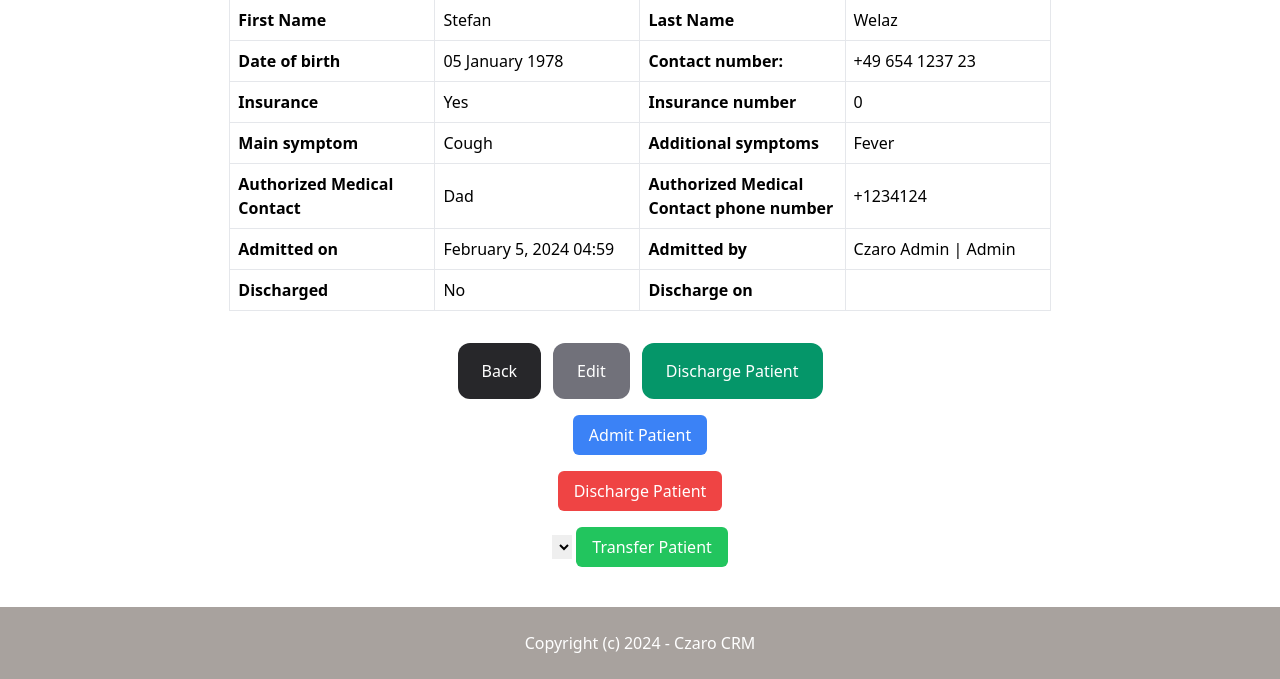
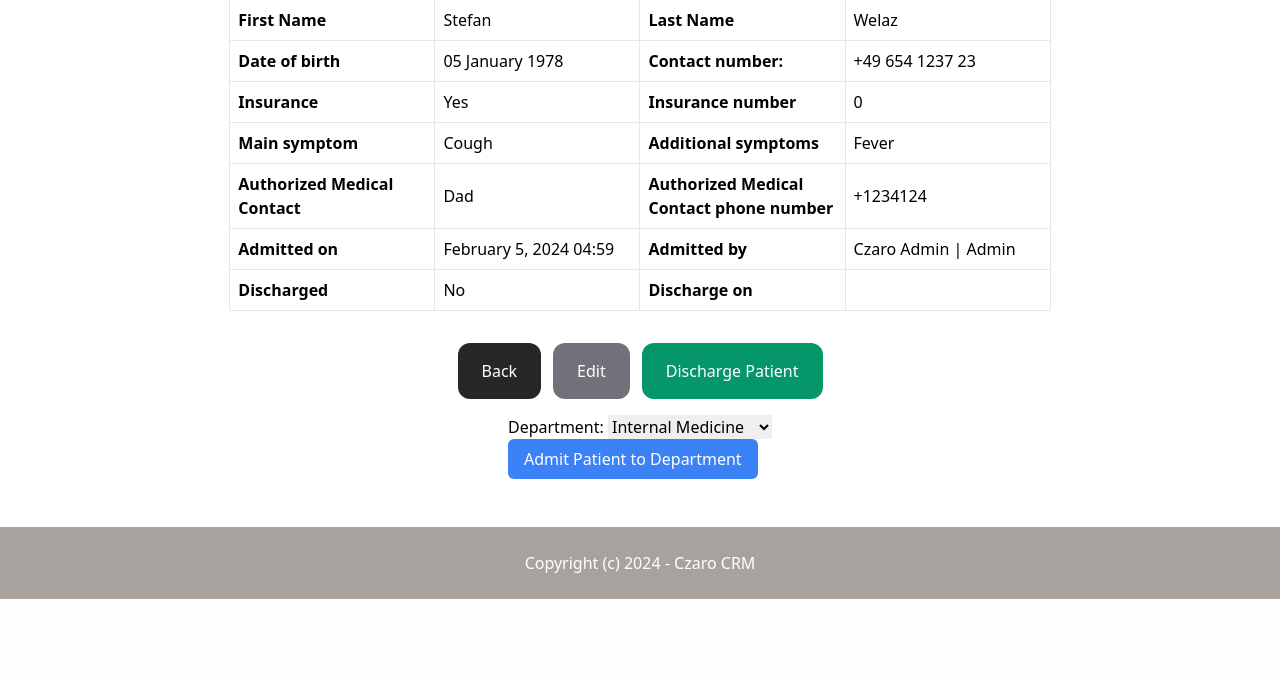
Before and after one commit to MrCzaro/Czaro_CRM, a Django app: page /visit/398e0183-8bfc-4795-bd8f-349d75c7e5b4/visit-detail/b3c744fb-3fa6-4101-8831-af101e958836/ in a window 1280 px wide. Shown: the part 201-880 px from the top of the page. After the commit the page ends 800 px from the top, so only its background shows below. Run offline with Django 5.2, Linux system fonts and the light colour scheme; a user stored in the database is signed in; data comes from the database, SQL or seed files in the repository; both versions use the stored data as it was after the commit; lists and menus that the app fills with data are empty; some libraries are stand-ins or nearby versions.

Commit message:
Update 6/2/24

```diff
--- a/templates/visit_detail.html
+++ b/templates/visit_detail.html
@@ -84,37 +84,15 @@
             </div>
     </div>
 
-<!-- Admit Patient -->
+  <!-- Inside your HTML form or where you want the form/link to appear -->
 <div class="flex justify-center mt-4">
-    <form method="post" action="{% url 'department:admit' patient_id=patient.id visit_id=visit.id department_id=department.id|default:None %}">
+    <form method="post" action="{% url 'visit:detail' patient.id visit.id %}">
         {% csrf_token %}
-        <button type="submit" class="py-2 px-4 bg-blue-500 text-white rounded-md">Admit Patient</button>
-    </form>
-</div>
-
-<!-- Discharge Patient -->
-<div class="flex justify-center mt-4">
-    <form method="post" action="{% url 'department:discharge' patient_id=patient.id visit_id=visit.id department_id=department.id %}">
-        {% csrf_token %}
-        <button type="submit" class="py-2 px-4 bg-red-500 text-white rounded-md">Discharge Patient</button>
+        {{ form.as_p }}
+        <button type="submit" class="py-2 px-4 bg-blue-500 text-white rounded-md">Admit Patient to Department</button>
     </form>
 </div>
 
 
 
-<!-- Transfer Patient -->
-<div class="flex justify-center mt-4">
-    <form method="post" action="{% url 'department:transfer' patient.id visit.id department.id %}">
-        {% csrf_token %}
-        <select name="to_department" id="to_department">
-            <!-- Populate dropdown with available departments for transfer -->
-            {% for other_department in available_departments %}
-                <option value="{{ other_department.id }}">{{ other_department.name }}</option>
-            {% endfor %}
-        </select>
-        <button type="submit" class="py-2 px-4 bg-green-500 text-white rounded-md">Transfer Patient</button>
-    </form>
-</div>
-
-
 {% endblock %}
--- a/visit/forms.py
+++ b/visit/forms.py
@@ -4,6 +4,7 @@
 FORM_CLASS = "w-full my-2 py-2 px-2 rounded-xl bg-zinc-100"
 
 from .models import Visit, Observation
+from department.models import Department
 
 class VisitForm(forms.ModelForm):
     class Meta:
@@ -46,3 +47,6 @@
         widgets = {
             "observation" : CKEditorWidget(config_name="default")
         }
+
+class AdmitPatientForm(forms.Form):
+    department = forms.ModelChoiceField(queryset=Department.objects.all(), empty_label=None, widget=forms.Select(attrs={'class': 'your-custom-class'}))
--- a/visit/views.py
+++ b/visit/views.py
@@ -3,10 +3,21 @@
 from django.utils import timezone
 from django.shortcuts import render, get_object_or_404, redirect
 from django.contrib.auth.decorators import login_required
-from department.models import Department
+from department.models import Department, Hospitalization
 from patient.models import Patient
 from .models import Visit, Observation
-from .forms import VisitForm, ObservationForm
+from .forms import VisitForm, ObservationForm, AdmitPatientForm
+
+def admit_patient_to_department(patient, visit, department):
+    # Check if the patient is already admitted in another department for the same visit:
+    if Hospitalization.objects.filter(patient=patient, visit=visit).exists():
+        # Handle admission error
+        # You can render an error page or redirect to a specific URL
+        pass
+
+    # Admission logic
+    hospitalization = Hospitalization(patient=patient, visit=visit, department=department)
+    hospitalization.save()
 
 @login_required(login_url = "/login/")
 def create_visit(request, patient_id):
@@ -63,9 +74,24 @@
     glasgow_scales = visit.glasgow.all()
     news_scales = visit.news.all()
 
+
+    # Discharge or readmit patient
+    if request.method == "POST":
+        form = AdmitPatientForm(request.POST)
+        if form.is_valid():
+            selected_department = form.cleaned_data['department']
+            admit_patient_to_department(patient, visit, selected_department)
+            return HttpResponseRedirect(reverse("visit:detail", args=[patient.id, visit.id]))
+# ...
+
+
+    else:
+        form = AdmitPatientForm()
+
     context = {
         "patient": patient,
         "visit": visit,
+        "form" : form,
         "departments": departments,
         "title": "Patient visit details",
         "observations": observations,
@@ -73,20 +99,6 @@
         "glasgow_scales": glasgow_scales,
         "news_scales": news_scales,
     }
-    # Discharge or readmit patient
-    if request.method == "POST":
-        if request.POST.get("action") == "discharge":
-            visit.is_discharged = True
-            visit.discharged_on = timezone.now()
-            visit.save()
-        elif request.POST.get("action") == "readmit":
-            visit.is_discharged = False
-            visit.discharged_on = None
-            visit.save()
-
-        # Redirect to the same detail page after processing discharge/readmission
-        return HttpResponseRedirect(reverse("visit:detail", args=[patient.id, visit.id]))
-
     return render(request, "visit_detail.html", context)
 
 @login_required(login_url = "/login/")
```
Also changed, not shown: db.sqlite3.
